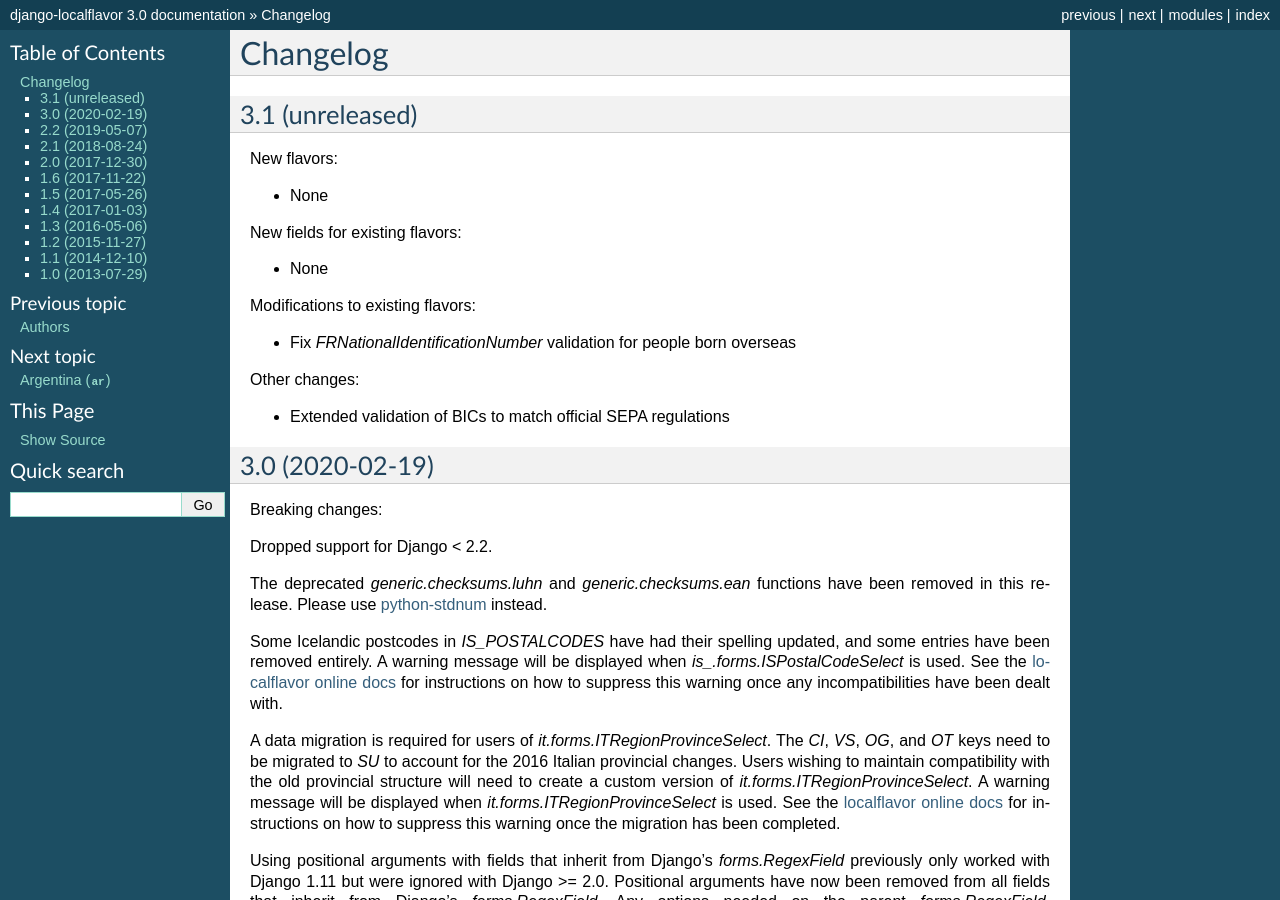
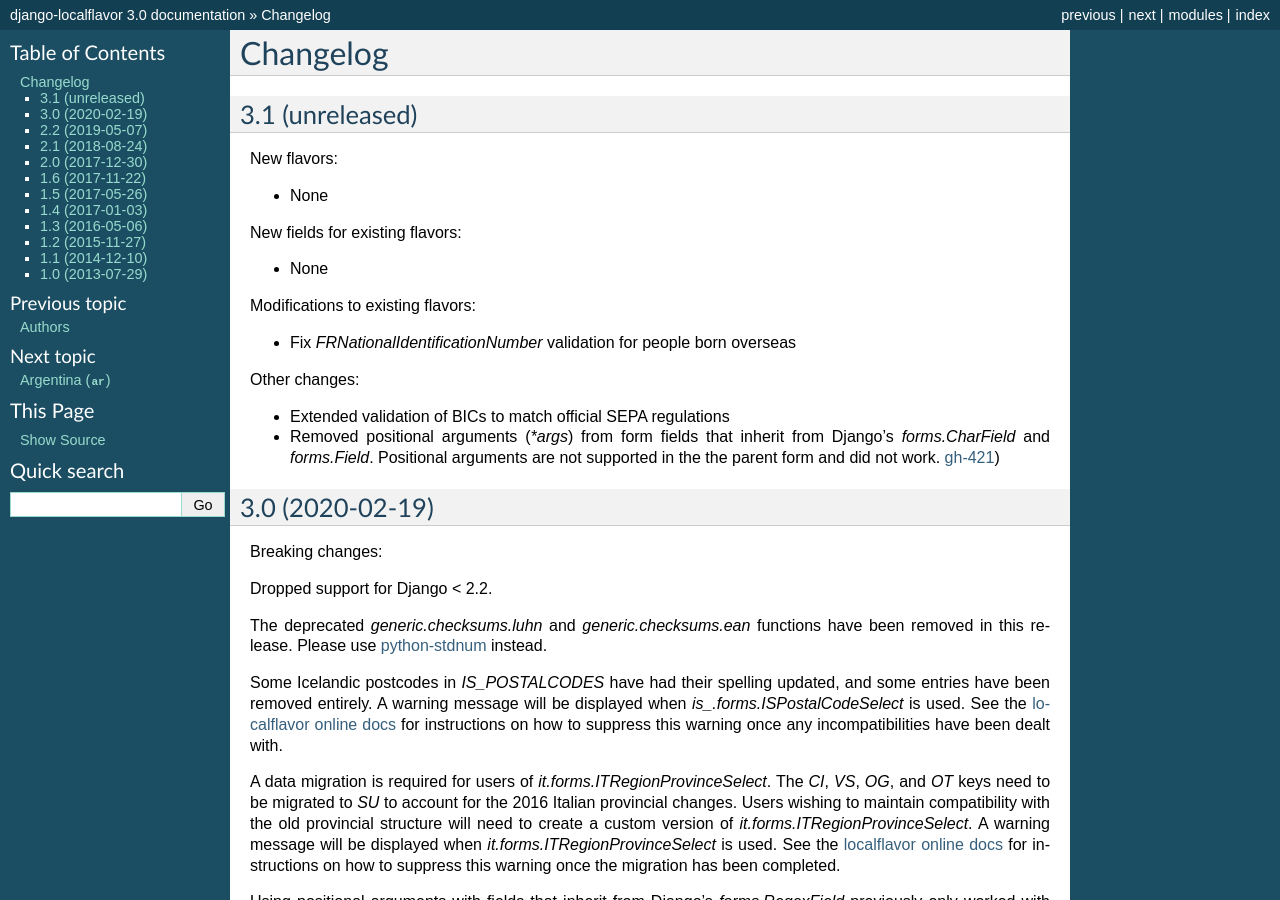
Before and after one commit to django/django-localflavor, a Sphinx documentation site: the page built from docs/changelog.rst, in a window 1280 px wide and 900 px high. Built offline with Sphinx 7.4.7, drawn with Linux system fonts in a browser that asks for light colours.

Commit message:
Add changelog entry

```diff
--- a/docs/changelog.rst
+++ b/docs/changelog.rst
@@ -19,6 +19,10 @@
 Other changes:
 
 - Extended validation of BICs to match official SEPA regulations
+- Removed positional arguments (`*args`) from form fields that inherit from Django's
+  `forms.CharField` and `forms.Field`. Positional arguments are not supported in the
+  the parent form and did not work.
+  `gh-421 <https://github.com/django/django-localflavor/pull/421>`_)
 
 
 3.0   (2020-02-19)
```
